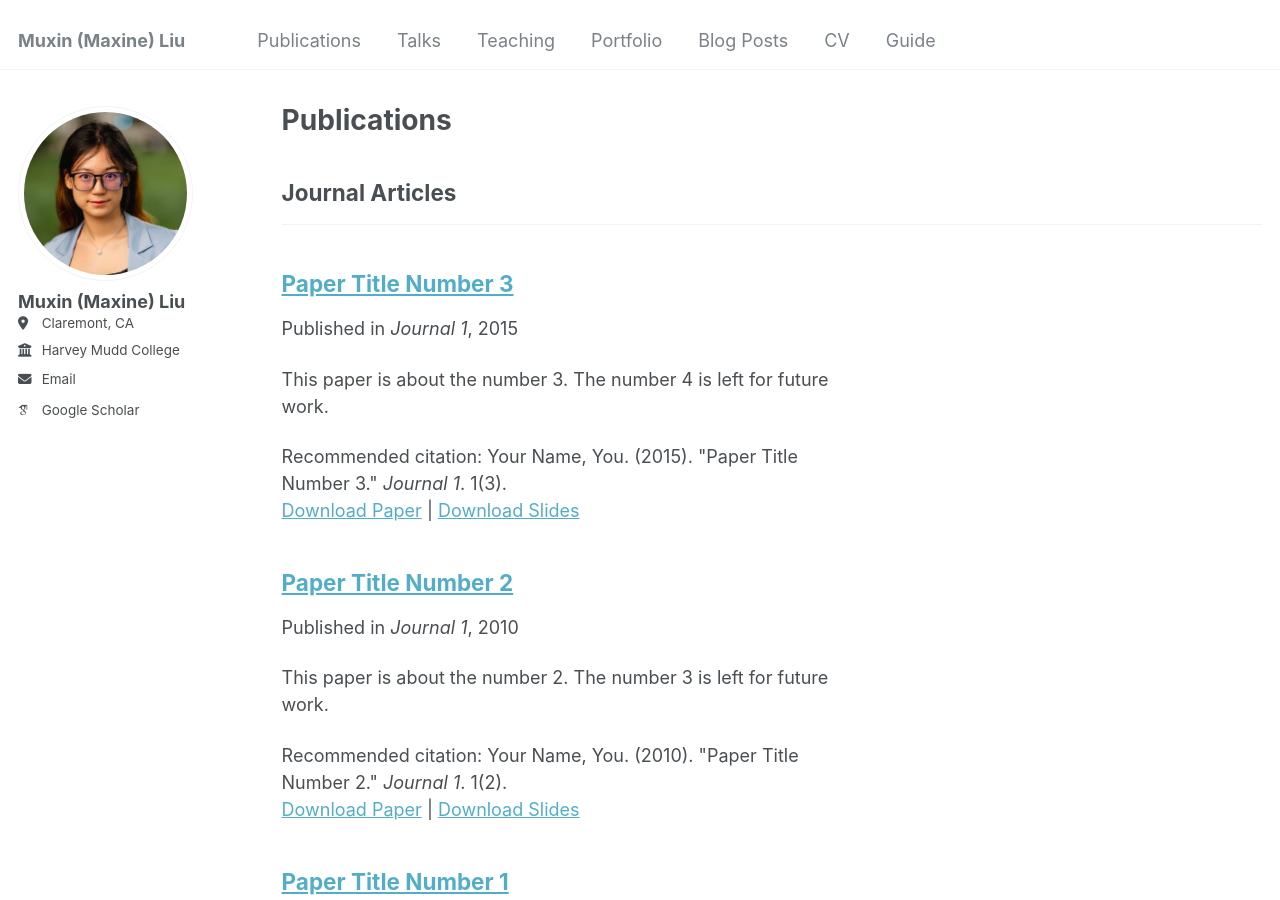
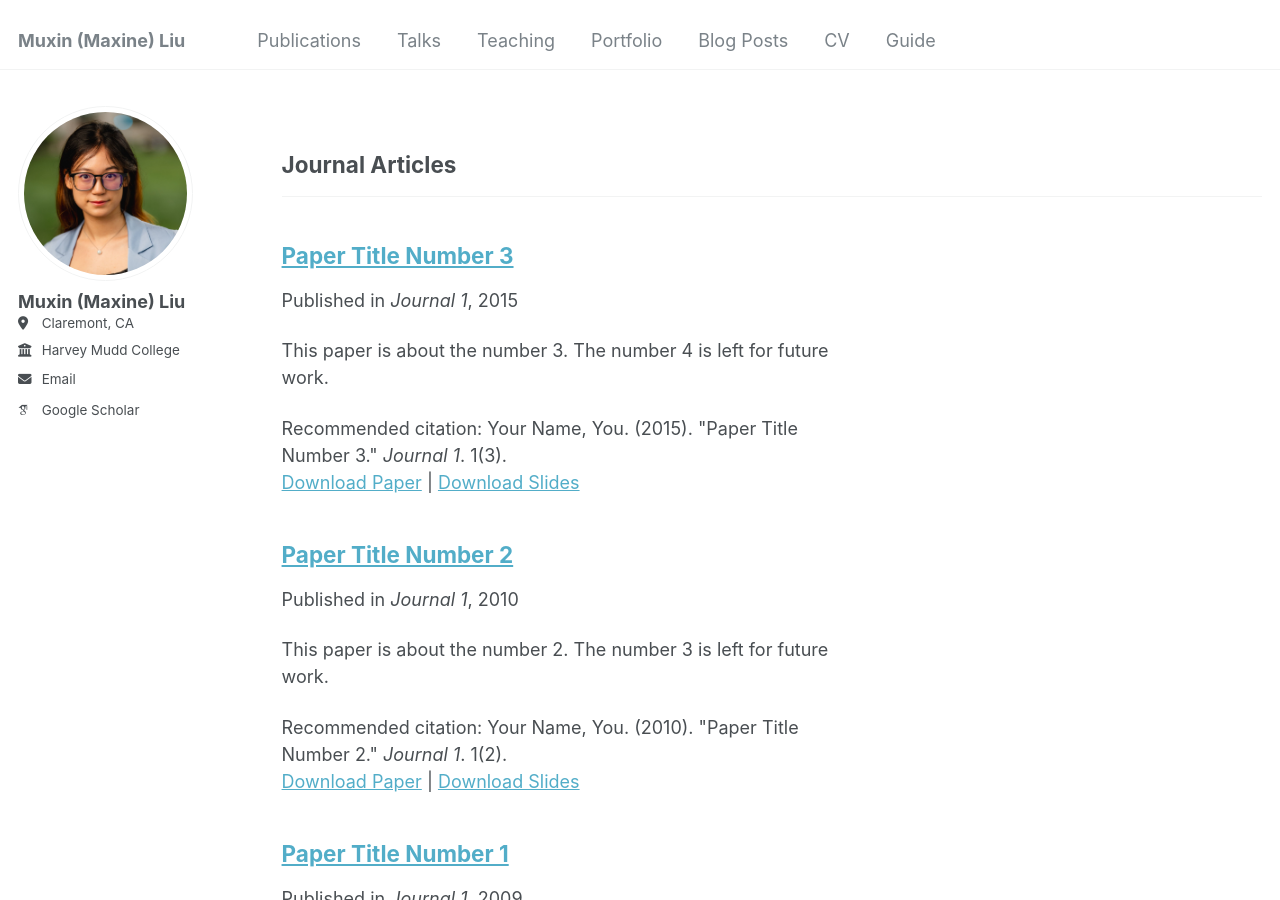
Before and after one commit to maxinemuxin/maxinemuxin.github.io, a Jekyll site: the page built from _pages/publications.html, in a window 1280 px wide and 900 px high. Built offline with Jekyll 4.4.1, drawn with Linux system fonts in a browser that asks for light colours; some web fonts are replaced.

Commit message:
some change

```diff
--- a/_pages/publications.html
+++ b/_pages/publications.html
@@ -1,6 +1,6 @@
 ---
 layout: archive
-title: "Publications"
+title: #
 permalink: /publications/
 author_profile: true
 ---
@@ -9,7 +9,7 @@ author_profile: true
   <div class="wordwrap">You can also find my articles on <a href="{{site.author.googlescholar}}">my Google Scholar profile</a>.</div>
 {% endif %} -->
 
-{% include base_path %}
+<!-- {% include base_path %} -->
 
 <!-- New style rendering if publication categories are defined -->
 {% if site.publication_category %}
```
